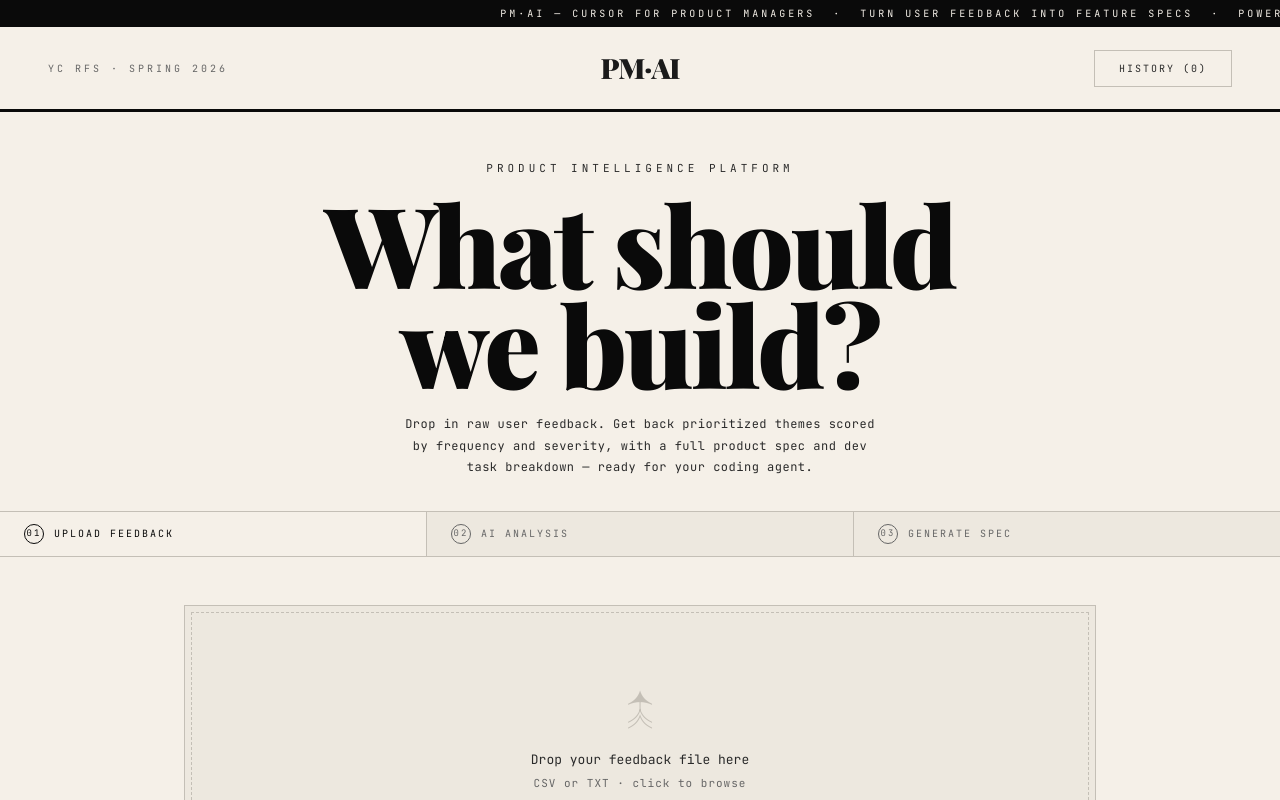
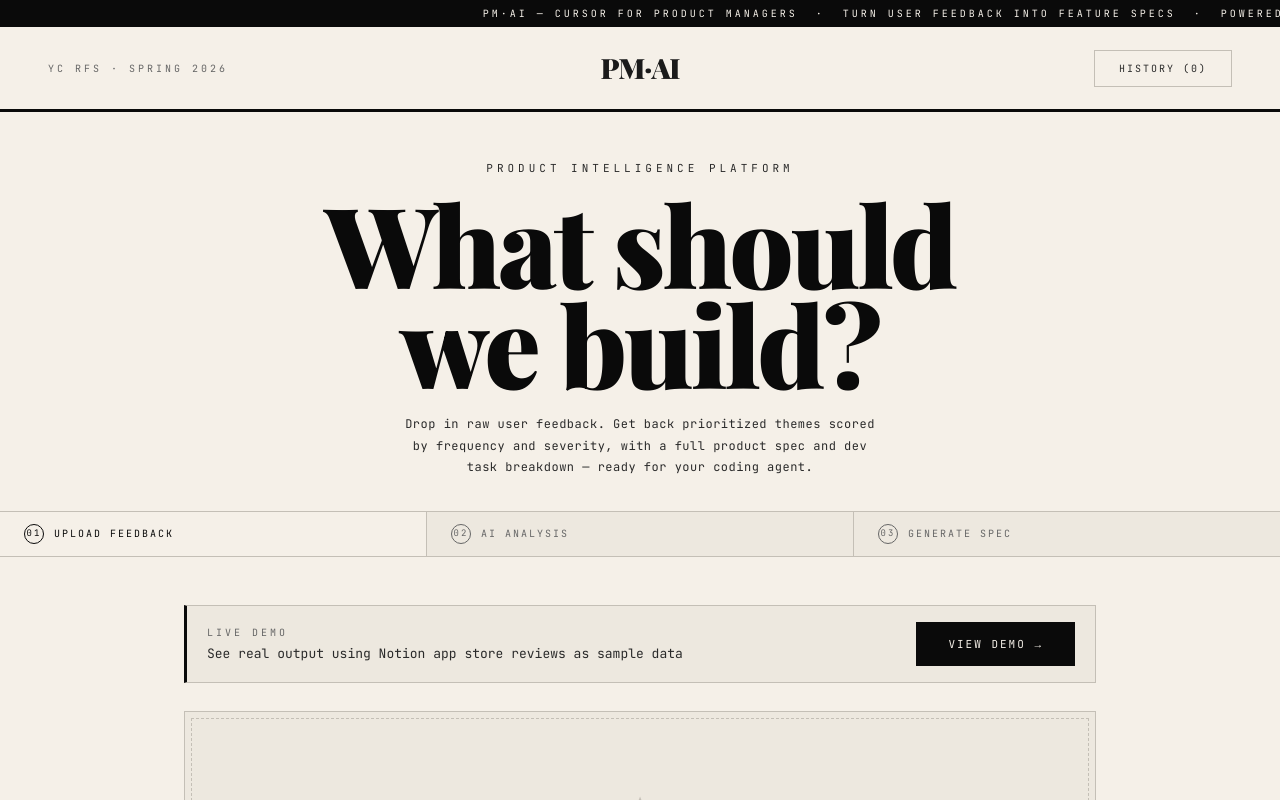
Before and after one commit to arkham2424/pm-ai, a Next.js app: page / in a window 1280 px wide. Shown: the top 800 px of the page. Built offline with nearby package versions, Linux system fonts and the light colour scheme.

Commit message:
add notion demo on homepage

```diff
--- a/app/page.tsx
+++ b/app/page.tsx
@@ -232,6 +232,46 @@ export default function App() {
     reader.readAsText(file);
   }, []);
 
+
+  const NOTION_DEMO_CLUSTERS: Cluster[] = [
+    {
+      id: "offline-mode",
+      theme: "Offline Mode",
+      problem: "Users lose work and can't access content without an internet connection.",
+      frequency: 9,
+      severity: 9,
+      quotes: ["I lost 2 hours of work because WiFi dropped", "Can't use Notion on the plane at all"],
+      priority_score: 8.1,
+    },
+    {
+      id: "mobile-performance",
+      theme: "Mobile Performance",
+      problem: "The mobile app is too slow and crashes on large workspaces.",
+      frequency: 9,
+      severity: 8,
+      quotes: ["Mobile app takes 10 seconds to load a page", "Crashes every time I open a big database"],
+      priority_score: 7.2,
+    },
+    {
+      id: "realtime-collab",
+      theme: "Real-time Collaboration",
+      problem: "Live cursors and edits conflict, causing data loss in team editing sessions.",
+      frequency: 7,
+      severity: 8,
+      quotes: ["My teammate's edits keep overwriting mine", "No way to see who's editing what in real time"],
+      priority_score: 5.6,
+    },
+    {
+      id: "search-quality",
+      theme: "Search Quality",
+      problem: "Search fails to find content inside databases and linked pages.",
+      frequency: 8,
+      severity: 7,
+      quotes: ["Search never finds what I'm looking for", "Can't search inside tables at all"],
+      priority_score: 5.6,
+    },
+  ];
+
   const sampleData = `The onboarding took way too long, I nearly gave up\nCan't figure out how to invite my team members\nSearch is completely broken, can't find anything\nLove the product but the mobile app crashes constantly\nWish there was a dark mode option\nThe dashboard is too cluttered, hard to find what I need\nNotifications are overwhelming, I turn them all off\nTeam collaboration features are missing\nCan't export my data to CSV\nThe loading speed is very slow on large datasets\nI need better filtering options in the reports\nWould love Slack integration\nMobile experience is terrible compared to desktop\nInviting teammates is confusing\nSearch doesn't find recent items\nApp crashes when uploading large files\nNeed bulk actions for managing items\nThe pricing page is confusing\nOnboarding emails are too frequent\nWish I could customize my dashboard layout`;
 
   return (
@@ -402,6 +442,21 @@ export default function App() {
         {/* Upload */}
         {stage === "idle" && clusters.length === 0 && (
           <div className="fade-in">
+
+            {/* Demo Banner */}
+            <div style={{ background: "var(--bg2)", border: "1px solid var(--rule)", borderLeft: "3px solid var(--ink)", padding: "16px 20px", marginBottom: 28, display: "flex", justifyContent: "space-between", alignItems: "center" }}>
+              <div>
+                <p style={{ fontSize: 10, letterSpacing: 3, textTransform: "uppercase", color: "var(--ink3)", marginBottom: 4 }}>Live demo</p>
+                <p style={{ fontSize: 13, color: "var(--ink2)" }}>See real output using Notion app store reviews as sample data</p>
+              </div>
+              <button className="btn-primary" onClick={() => {
+                setClusters(NOTION_DEMO_CLUSTERS);
+                setStage("done");
+              }}>
+                View Demo →
+              </button>
+            </div>
+
             <div className={`upload-zone${dragOver ? " drag" : ""}`}
               onDragOver={(e) => { e.preventDefault(); setDragOver(true); }}
               onDragLeave={() => setDragOver(false)}
```
